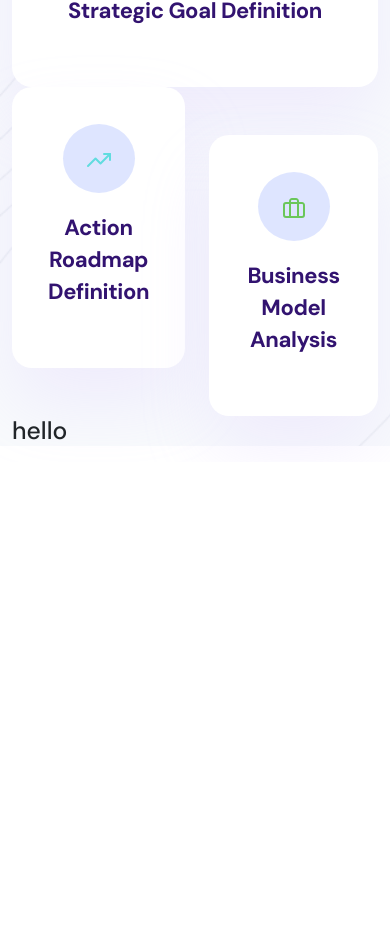
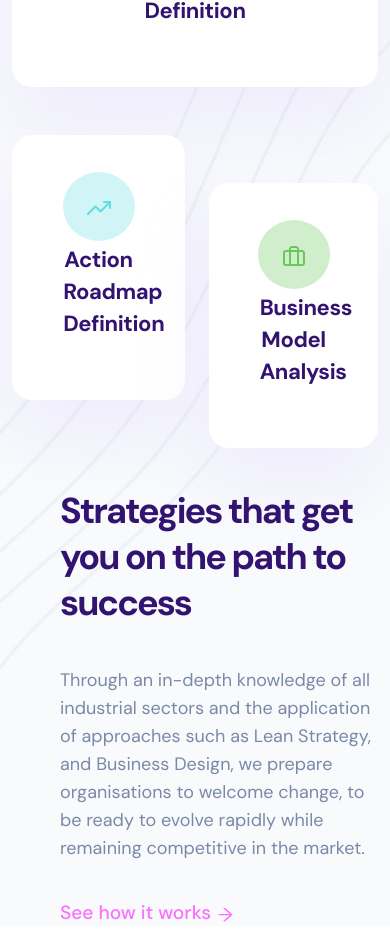
Before and after one commit to Binod69/digi-dolphins, a Next.js app: page / in a window 390 px wide. Shown: the part 7439-8381 px from the top of the page. Before the commit the page ends 7901 px from the top, so only its background shows below. Built offline with nearby package versions, Linux system fonts and the light colour scheme.

Commit message:
fixed some responsive issue

```diff
--- a/app/Components/DevelopCard/DevelopCard.tsx
+++ b/app/Components/DevelopCard/DevelopCard.tsx
@@ -1,5 +1,7 @@
+import Link from 'next/link';
 import Row from 'react-bootstrap/Row';
 import Col from 'react-bootstrap/Col';
+import { AiOutlineArrowRight } from 'react-icons/ai';
 import styles from './developcard.module.css';
 const DevelopCard = () => {
   return (
@@ -8,9 +10,9 @@ const DevelopCard = () => {
         <Col lg={6}>
           <Row sm={12} md={2} lg={2}>
             <Col>
-              <div className={styles.cardCon}>
+              <div className={styles.cardCon1}>
                 <div className="text-center">
-                  <div className="my-4">
+                  <div className=" my-lg-5  my-4">
                     <span className={styles.icon1Con}>
                       <svg
                         xmlns="http://www.w3.org/2000/svg"
@@ -44,11 +46,11 @@ const DevelopCard = () => {
                 </div>
               </div>
             </Col>
-            <Col className="mt-5">
-              <div className={styles.cardCon}>
+            <Col className="mt-lg-5 mt-md-0 my-5  my-lg-0">
+              <div className={styles.cardCon1}>
                 <div className="text-center">
-                  <div className="my-4">
-                    <span className={styles.icon1Con}>
+                  <div className="my-lg-5 my-4 ">
+                    <span className={styles.icon2Con}>
                       <svg
                         xmlns="http://www.w3.org/2000/svg"
                         width="24"
@@ -89,10 +91,10 @@ const DevelopCard = () => {
               </div>
             </Col>
             <Col>
-              <div className={styles.cardCon}>
+              <div className={styles.cardCon1}>
                 <div className="text-center">
-                  <div className="my-4">
-                    <span className={styles.icon1Con}>
+                  <div className="my-lg-5 my-4">
+                    <span className={styles.icon3Con}>
                       <svg
                         xmlns="http://www.w3.org/2000/svg"
                         width="24"
@@ -126,10 +128,10 @@ const DevelopCard = () => {
               </div>
             </Col>
             <Col className="mt-5">
-              <div className={styles.cardCon}>
+              <div className={styles.cardCon1}>
                 <div className="text-center">
-                  <div className="mt-4">
-                    <span className={styles.icon1Con}>
+                  <div className="my-lg-5 my-4">
+                    <span className={styles.icon4Con}>
                       <svg
                         xmlns="http://www.w3.org/2000/svg"
                         width="24"
@@ -164,8 +166,24 @@ const DevelopCard = () => {
             </Col>
           </Row>
         </Col>
-        <Col lg={6}>
-          <h2>hello</h2>
+        <Col
+          lg={6}
+          className="d-flex justify-content-center flex-column align-items-center"
+        >
+          <article className="ms-5">
+            <h2 className={styles.title}>
+              Strategies that get you on the path to success
+            </h2>
+            <p className={styles.para}>
+              Through an in-depth knowledge of all industrial sectors and the
+              application of approaches such as Lean Strategy, and Business
+              Design, we prepare organisations to welcome change, to be ready to
+              evolve rapidly while remaining competitive in the market.
+            </p>
+            <Link href="/" className={styles.link}>
+              See how it works <AiOutlineArrowRight />
+            </Link>
+          </article>
         </Col>
       </Row>
     </>
--- a/app/Components/DevelopCard/developcard.module.css
+++ b/app/Components/DevelopCard/developcard.module.css
@@ -1,4 +1,4 @@
-.cardCon {
+.cardCon1 {
   background-color: #fff;
   border-radius: 1.25rem 1.25rem 1.25rem 1.25rem;
   box-shadow: 0 2.25rem 4.375rem 0 rgba(202.99999999999997, 184, 255, 0.2);
@@ -6,12 +6,32 @@
   padding-right: 2.25rem;
   padding-bottom: 3.75rem;
   padding-left: 2.25rem;
+  cursor: pointer;
 }
 
+.cardCon1:hover {
+  transform: translateY(-5%);
+  transition: all 0.5s ease-in-out;
+}
+
+.icon1Con,
+.icon2Con,
+.icon3Con,
+.icon4Con {
+  border-radius: 50%;
+  padding: 1.5rem;
+}
 .icon1Con {
   background-color: #4c6fff2e;
-  border-radius: 50%;
-  padding: 1.5rem;
+}
+.icon2Con {
+  background-color: #ffc0ec45;
+}
+.icon3Con {
+  background-color: #61dcdf4a;
+}
+.icon4Con {
+  background-color: #6ac75a4f;
 }
 .cardTitle {
   font-size: 1.375rem;
@@ -19,5 +39,50 @@
   line-height: 2rem;
   font-weight: 700;
   letter-spacing: -0.4px;
-  margin-top: 2.5rem;
 }
+
+.title {
+  font-size: 2.25rem;
+  line-height: 2.875rem;
+  color: var(--secondary-color);
+  letter-spacing: -2px;
+  font-weight: 700;
+  max-width: 70%;
+  margin: 2.5rem 0;
+}
+.para {
+  font-size: 1.125rem;
+  line-height: 1.75rem;
+  color: #7b88a8;
+  margin: 2.5rem 0;
+  max-width: 80%;
+}
+.link {
+  text-decoration: none;
+  font-size: 1.2rem;
+  font-weight: 500;
+  line-height: 1.25rem;
+  color: #fc6fff;
+}
+
+@media screen and (min-width: 0px) and (max-width: 576px) {
+  .cardTitle {
+    max-width: 70%;
+    margin: 0 auto;
+  }
+  .title {
+    max-width: 100%;
+    text-align: start;
+  }
+  .para {
+    max-width: 100%;
+    text-align: start;
+  }
+}
+
+@media screen and (min-width: 576px) and (max-width: 768px) {
+  .cardTitle {
+    max-width: 67%;
+    margin: 0 auto;
+  }
+}
```
